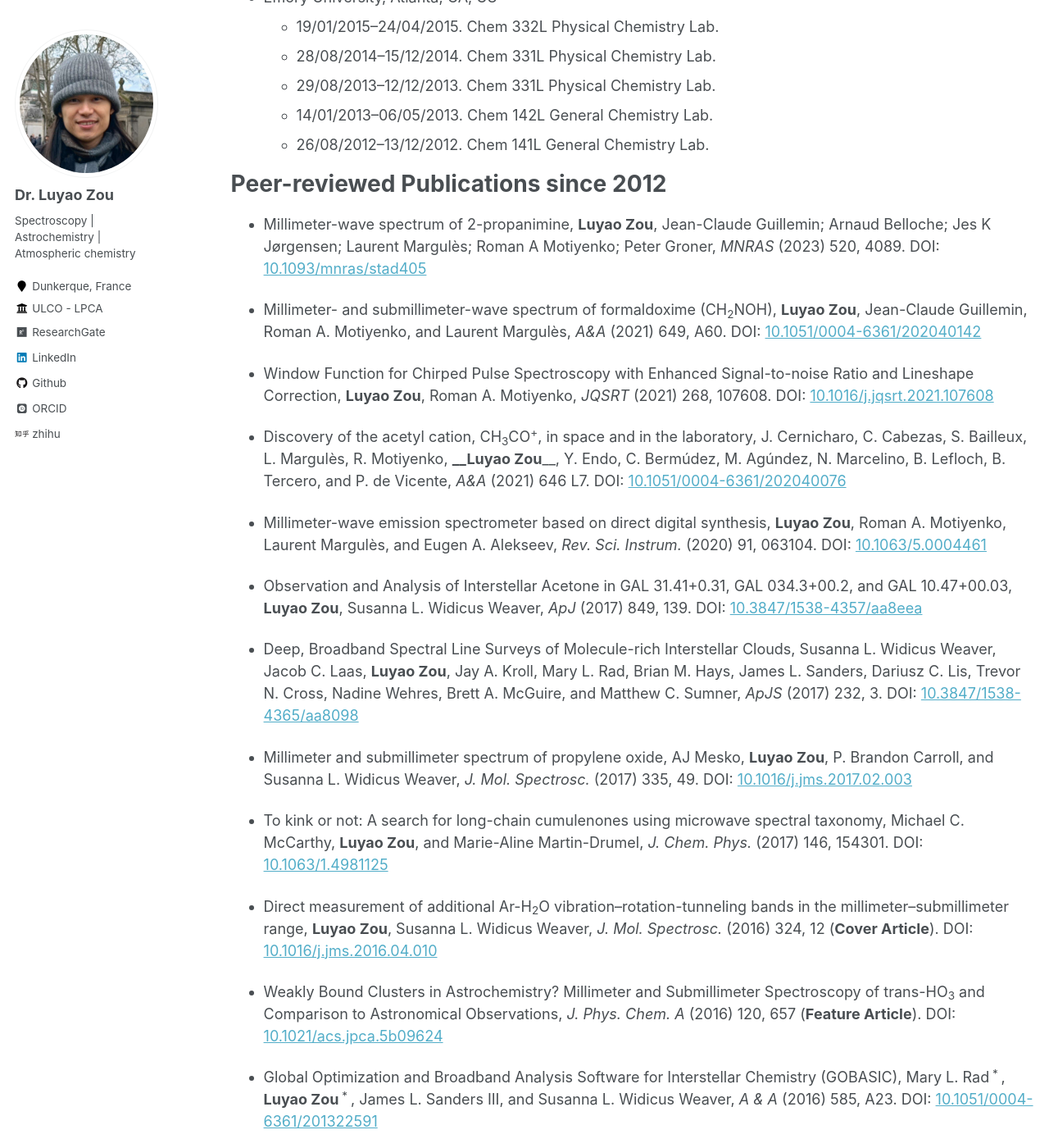
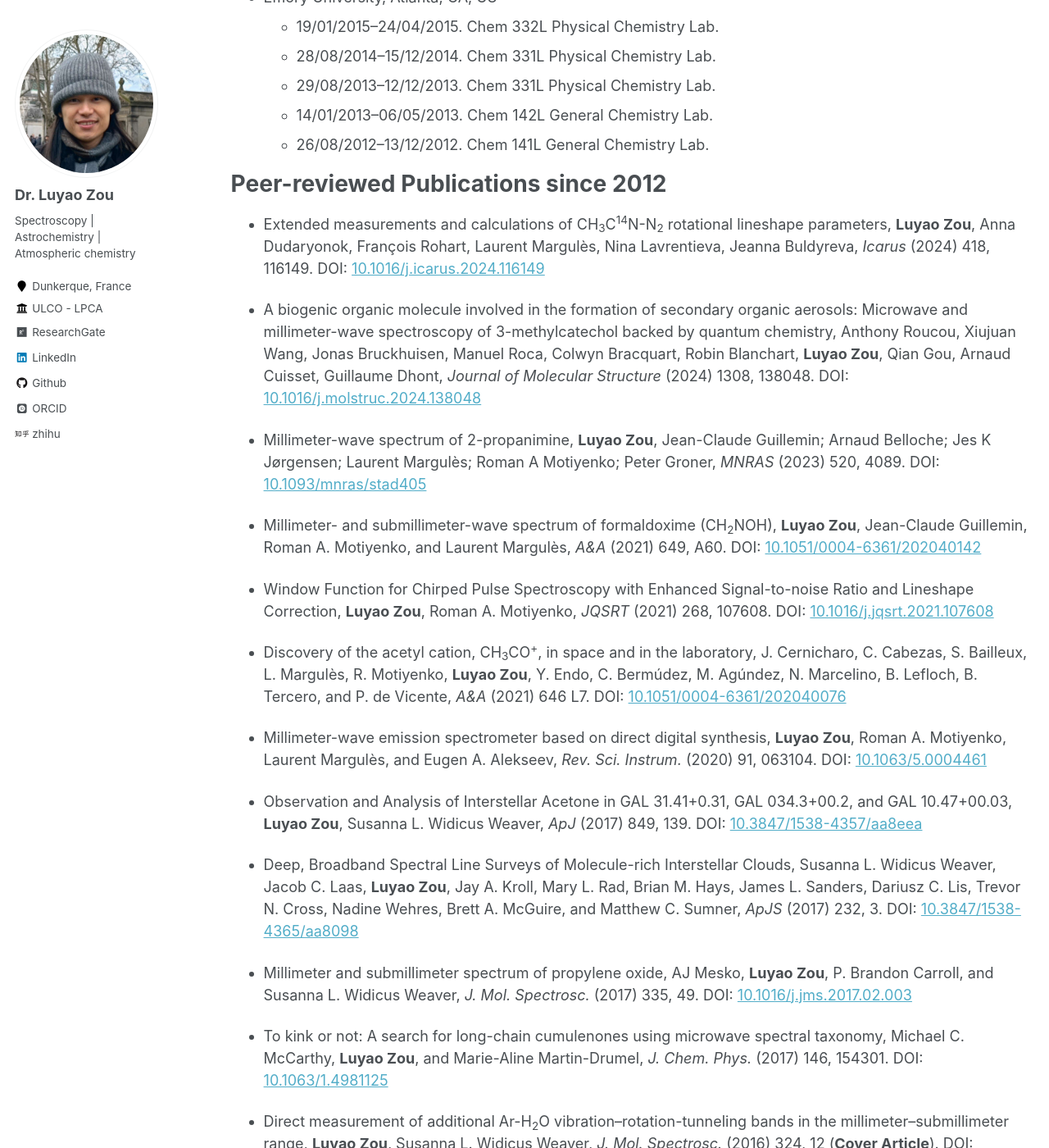
Before and after one commit to luyaozou/luyaozou.github.io, a Jekyll site: the page built from _pages/cv.md, in a window 1280 px wide and 1400 px high, scrolled down 2301 px. Shown: the whole window at 82% size. Built offline with Jekyll 4.4.1, drawn with Linux system fonts in a browser that asks for light colours; some web fonts are replaced.

```diff
--- a/_pages/cv.md
+++ b/_pages/cv.md
@@ -92,6 +92,10 @@ Teaching
 Peer-reviewed Publications since 2012
 ======
 
+* Extended measurements and calculations of CH<sub>3</sub>C<sup>14</sup>N-N<sub>2</sub> rotational lineshape parameters, __Luyao Zou__, Anna Dudaryonok, François Rohart, Laurent Margulès, Nina Lavrentieva, Jeanna Buldyreva, *Icarus* (2024) 418, 116149. DOI: [10.1016/j.icarus.2024.116149](https://doi.org/10.1016/j.icarus.2024.116149)
+
+* A biogenic organic molecule involved in the formation of secondary organic aerosols: Microwave and millimeter-wave spectroscopy of 3-methylcatechol backed by quantum chemistry, Anthony Roucou, Xiujuan Wang, Jonas Bruckhuisen, Manuel Roca, Colwyn Bracquart, Robin Blanchart, __Luyao Zou__, Qian Gou, Arnaud Cuisset, Guillaume Dhont, *Journal of Molecular Structure* (2024) 1308, 138048. DOI: [10.1016/j.molstruc.2024.138048](https://doi.org/10.1016/j.molstruc.2024.138048)
+
 * Millimeter-wave spectrum of 2-propanimine, __Luyao Zou__,  Jean-Claude Guillemin; Arnaud Belloche; Jes K Jørgensen; Laurent Margulès; Roman A Motiyenko; Peter Groner, *MNRAS* (2023) 520, 4089. DOI: [10.1093/mnras/stad405](https://doi.org/10.1093/mnras/stad405)
 
 * Millimeter- and submillimeter-wave spectrum of formaldoxime (CH<sub>2</sub>NOH), __Luyao Zou__, Jean-Claude Guillemin, Roman A. Motiyenko, and Laurent Margulès, *A&A* (2021) 649, A60. DOI: [10.1051/0004-6361/202040142](https://doi.org/10.1051/0004-6361/202040142)
@@ -99,7 +103,7 @@ Peer-reviewed Publications since 2012
 * Window Function for Chirped Pulse Spectroscopy with Enhanced
 Signal-to-noise Ratio and Lineshape Correction, __Luyao Zou__, Roman A. Motiyenko, *JQSRT* (2021) 268, 107608. DOI: [10.1016/j.jqsrt.2021.107608](https://doi.org/10.1016/j.jqsrt.2021.107608)
 
-* Discovery of the acetyl cation, CH<sub>3</sub>CO<sup>+</sup>, in space and in the laboratory, J. Cernicharo, C. Cabezas, S. Bailleux, L. Margulès, R. Motiyenko, ____Luyao Zou____, Y. Endo, C. Bermúdez, M. Agúndez, N. Marcelino, B. Lefloch, B. Tercero, and P. de Vicente, *A&A* (2021) 646 L7. DOI: [10.1051/0004-6361/202040076](https://doi.org/10.1051/0004-6361/202040076)
+* Discovery of the acetyl cation, CH<sub>3</sub>CO<sup>+</sup>, in space and in the laboratory, J. Cernicharo, C. Cabezas, S. Bailleux, L. Margulès, R. Motiyenko, __Luyao Zou__, Y. Endo, C. Bermúdez, M. Agúndez, N. Marcelino, B. Lefloch, B. Tercero, and P. de Vicente, *A&A* (2021) 646 L7. DOI: [10.1051/0004-6361/202040076](https://doi.org/10.1051/0004-6361/202040076)
 
 * Millimeter-wave emission spectrometer based on direct digital synthesis, __Luyao Zou__, Roman A. Motiyenko, Laurent Margulès, and Eugen A. Alekseev, *Rev. Sci. Instrum.* (2020) 91, 063104. DOI: [10.1063/5.0004461](https://doi.org/10.1063/5.0004461)
 
```
Also changed, not shown: _pages/publications.md (+4 -0 lines), 1 other file.
